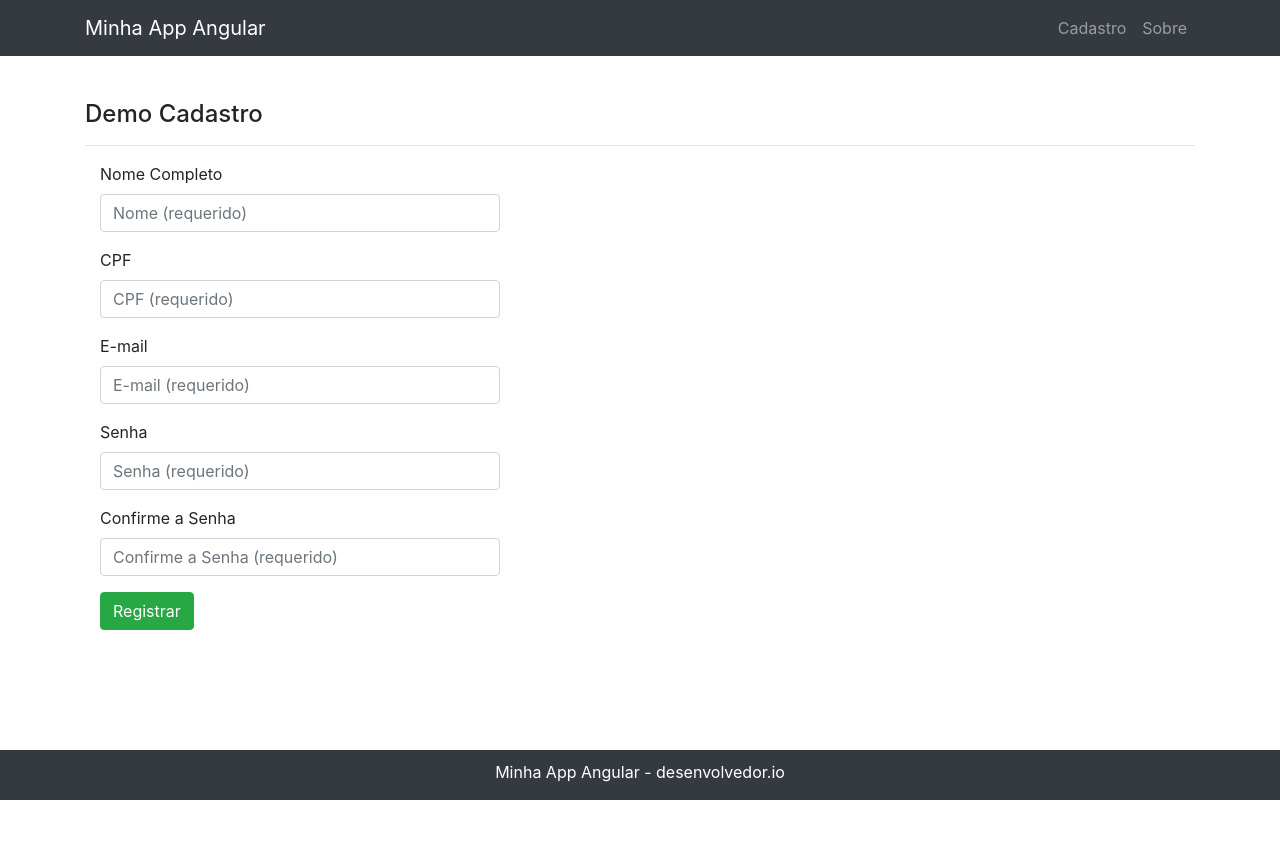
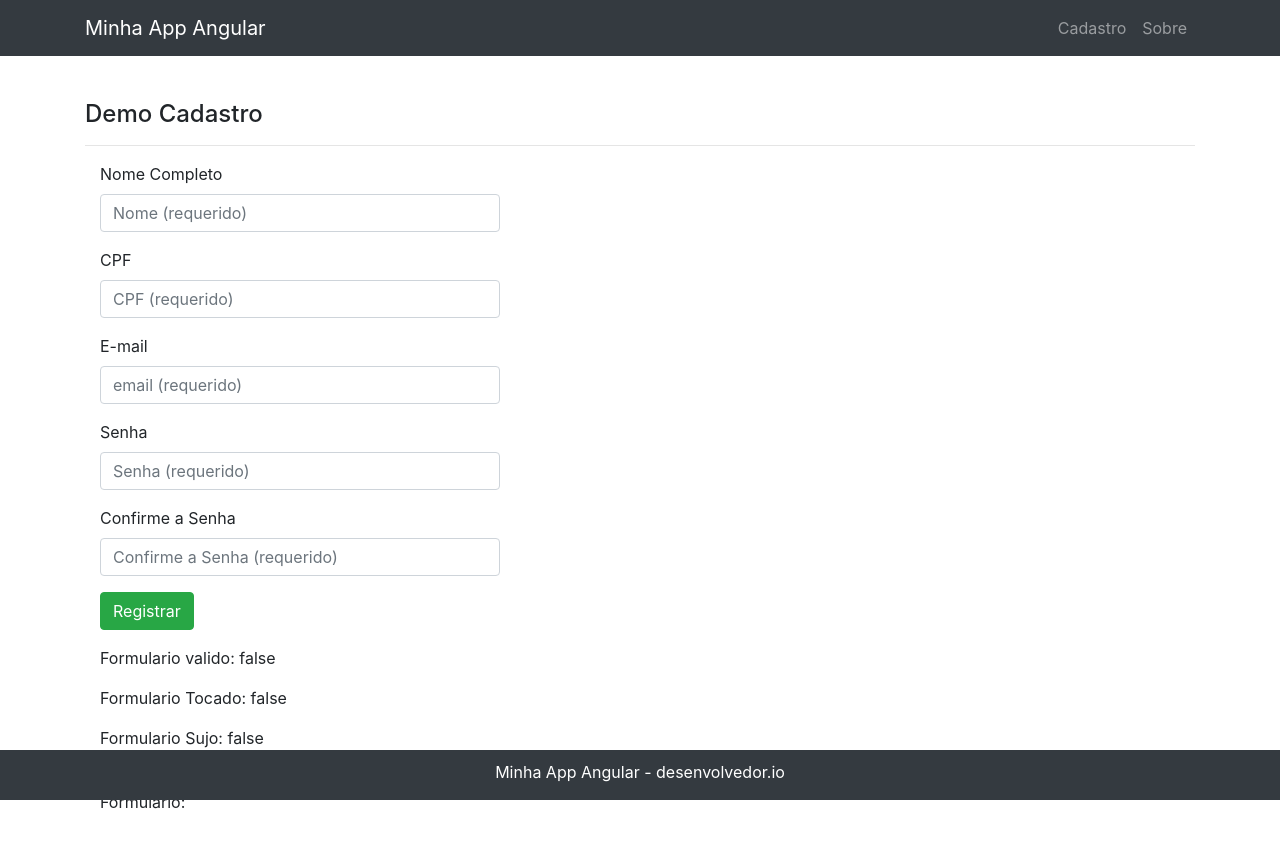
Before and after one commit to RobertOcsV/ProjectsAngular, an Angular app in the folder projetoAulaForms/: page /cadastro in a window 1280 px wide. Shown: the top 846 px of the page. Before the commit the page ends 800 px from the top, so only its background shows below. Built offline with nearby package versions, Linux system fonts and the light colour scheme.

Commit message:
validação básica de formulários

```diff
--- a/projetoAulaForms/src/app/demos/reactiveforms/cadastro/cadastro.component.html
+++ b/projetoAulaForms/src/app/demos/reactiveforms/cadastro/cadastro.component.html
@@ -7,8 +7,12 @@
             <div class="form-group">
                 <label class="col-md-2 control-label" for="nome">Nome Completo</label>
                 <div class="col-md-10">
-                    <input class="form-control" id="nome" type="text" placeholder="Nome (requerido)" formControlName="nome"/>
+                    <input class="form-control" id="nome" type="text" placeholder="Nome (requerido)" formControlName="nome"
+                    [ngClass]="{'is-invalid': cadastroForm.get('nome').errors && (cadastroForm.get('nome').dirty || cadastroForm.get('nome').touched)  }" />
+                    <span class="text-danger" *ngIf="cadastroForm.get('nome').errors && (cadastroForm.get('nome').dirty || cadastroForm.get('nome').touched)">
+                        Preencha o campo nome</span>
                 </div>
+
             </div>
             <div class="form-group">
                 <label class="col-md-2 control-label">CPF</label>
@@ -20,8 +24,12 @@
             <div class="form-group">
                 <label class="col-md-2 control-label">E-mail</label>
                 <div class="col-md-10">
-                    <input class="form-control" id="email" type="text" placeholder="E-mail (requerido)" formControlName="email"/>
-
+                    <input class="form-control" id="email" type="text" placeholder="email (requerido)" formControlName="email"
+                    [ngClass]="{'is-invalid': cadastroForm.get('email').errors && (cadastroForm.get('email').dirty || cadastroForm.get('email').touched)  }" />
+                    <span class="text-danger" *ngIf="cadastroForm.get('email')?.errors?.required && (cadastroForm.get('email').dirty || cadastroForm.get('email').touched)">
+                        Preencha o campo email</span>
+                        <span class="text-danger" *ngIf="cadastroForm.get('email')?.errors?.email && (cadastroForm.get('email').dirty || cadastroForm.get('email').touched)">
+                            Campo email inválido</span>
                 </div>
             </div>
 
@@ -42,7 +50,17 @@
 
             <div class="form-group">
                 <div class="col-md-4 col-md-offset-2">
-                    <span><button class="btn btn-success" id="Registrar" type="submit">Registrar</button></span>
+                    <span><button class="btn btn-success" id="Registrar"  type="submit">Registrar</button></span>
+                    <!-- [disabled]="!cadastroForm.valid" -->
+                </div>
+            </div>
+
+            <div class="form-group">
+                <div class="col-md-4 col-md-offset-2">
+                    <p>Formulario valido: {{cadastroForm.valid}}</p>
+                    <p>Formulario Tocado: {{cadastroForm.touched}}</p>
+                    <p>Formulario Sujo: {{cadastroForm.dirty}}</p> <br>
+                    <p>Formulario: {{formResult}}</p>
                 </div>
             </div>
 
--- a/projetoAulaForms/src/app/demos/reactiveforms/cadastro/cadastro.component.ts
+++ b/projetoAulaForms/src/app/demos/reactiveforms/cadastro/cadastro.component.ts
@@ -1,5 +1,5 @@
 import { Component, OnInit } from '@angular/core';
-import { FormBuilder, FormGroup } from '@angular/forms';
+import { FormBuilder, FormGroup, Validators } from '@angular/forms';
 import { Usuario } from '../../models/usuario';
 
 @Component({
@@ -10,21 +10,28 @@ export class CadastroComponent implements OnInit {
 
   cadastroForm: FormGroup;
   usuario: Usuario;
+  formResult: string = '';
   constructor(private fb: FormBuilder) { }
 
   ngOnInit() {
     // let nome = new FormControl('');
     //this.cadastroForm = new FormGroup
       this.cadastroForm = this.fb.group({
-      nome: [''],
+      nome: ['', Validators.required],
       cpf: [''],
-      email: [''],
+      email: ['', [Validators.required, Validators.email]],
       senha: [''],
       senhaConfirmacao: ['']
     })
   }
 
   adicionarUsuario(){
-    this.usuario =   Object.assign({}, this.usuario, this.cadastroForm.value)
+    if(this.cadastroForm.dirty && this.cadastroForm.valid){
+      this.usuario =   Object.assign({}, this.usuario, this.cadastroForm.value)
+      this.formResult = JSON.stringify(this.cadastroForm.value);
+    }else{
+      this.formResult = "Não submeteu!"
+    }
+
   }
 }
```
